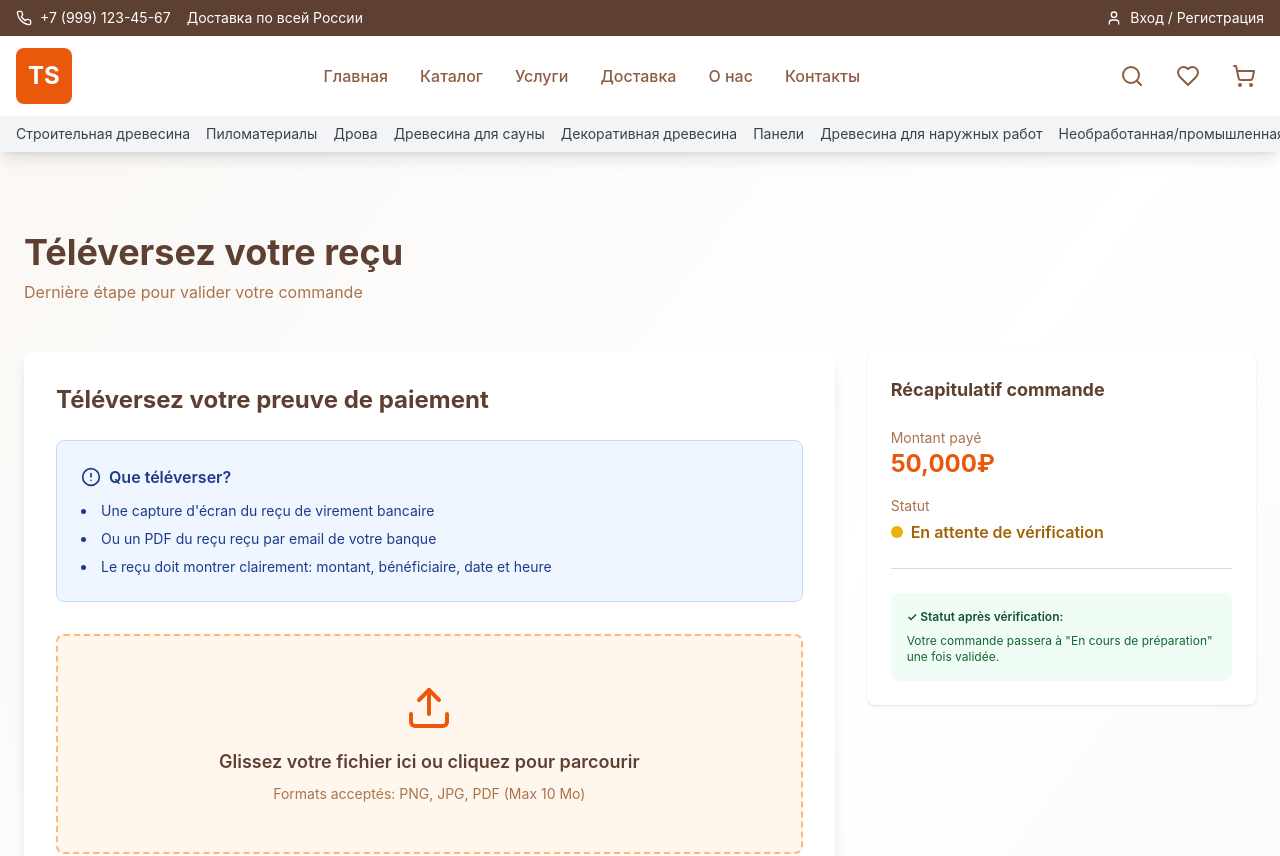
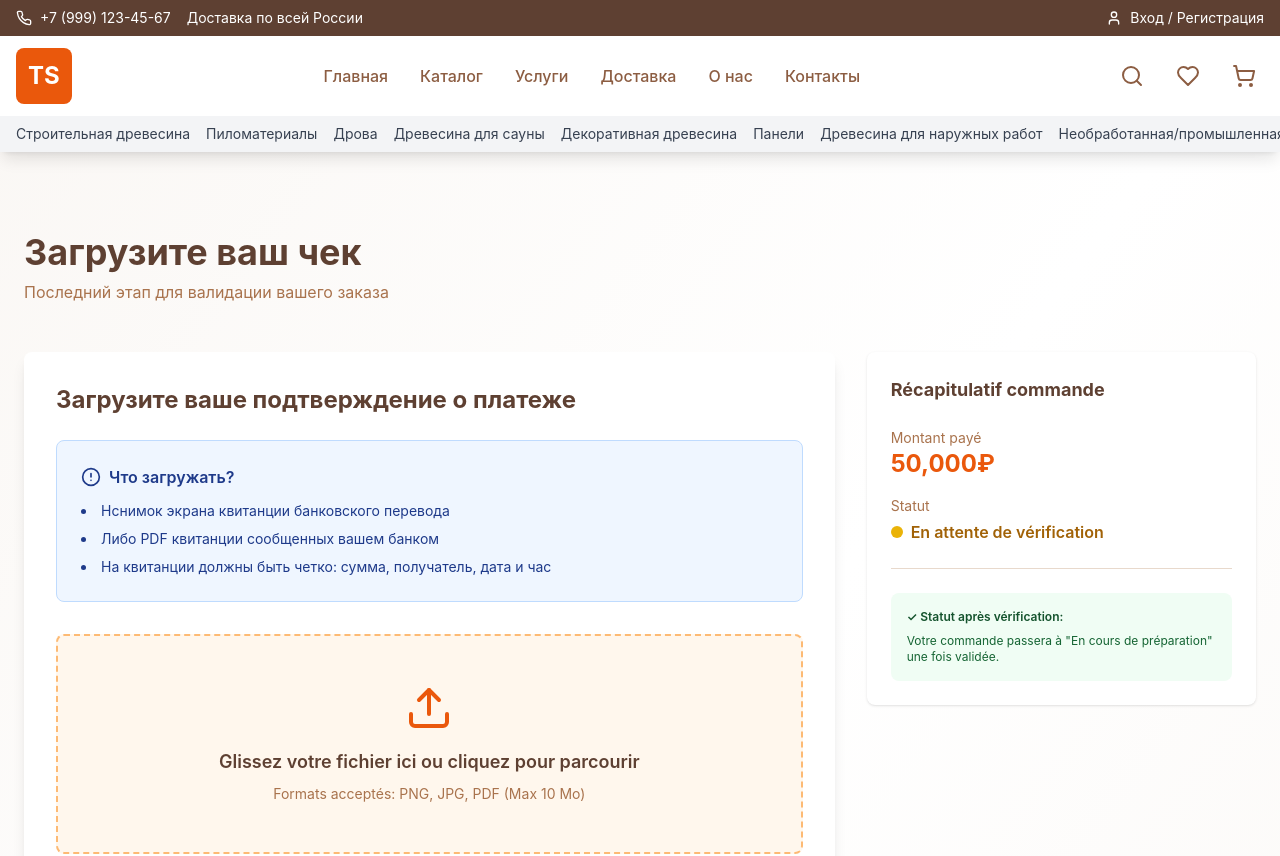
Before and after one commit to passivedrop-lab/bois, a Next.js app: page /checkout/receipt in a window 1280 px wide. Shown: the top 856 px of the page. Built offline with nearby package versions, Linux system fonts and the light colour scheme.

Commit message:
feat: translate payment and receipt pages to Russian

```diff
--- a/app/checkout/payment/page.tsx
+++ b/app/checkout/payment/page.tsx
@@ -97,46 +97,46 @@ export default function PaymentPage() {
                 <h3 className="font-bold text-wood-900 mb-4">Этапы перевода:</h3>
                 <ol className="list-decimal list-inside space-y-3 text-wood-700">
                   <li>Откройте свое банковское приложение или веб-платформу</li>
-                  <li>Выберите "Осуществить перевод" или "Быстрый паятеж"
-                  <li>Entrez les coordonnées ci-dessus (IBAN et BIC)</li>
-                  <li>Confirmer le montant: <strong>50,000 RUB</strong></li>
-                  <li>Complétez l'authentification (code OTP, empreinte digitale, etc.)</li>
-                  <li>Conservez ou téléchargez le reçu de confirmation</li>
+                  <li>Выберите "Осуществить перевод" или "Быстрый платеж"</li>
+                  <li>Выберите координаты (расчётный счёт и корреспондентский)</li>
+                  <li>Подтвердите сумму: <strong>50,000 RUB</strong></li>
+                  <li>Осуществите автентификацию (код OTP, пальцевая сяним и т.д.)</li>
+                  <li>Сохраните или скачайте ничего подтверждения</li>
                 </ol>
               </div>
             </div>
 
-            {/* Avertissement */}
+            {/* Предупреждение */}
             <div className="bg-yellow-50 border-l-4 border-yellow-400 p-6 rounded mb-8">
-              <h3 className="font-bold text-yellow-900 mb-2">⚠️ Important</h3>
+              <h3 className="font-bold text-yellow-900 mb-2">⚠️ Важно</h3>
               <p className="text-yellow-800 text-sm mb-4">
-                Après avoir effectué le virement, vous serez redirigé vers une page de téléversement.
-                <strong> Vous DEVEZ téléverser le reçu ou une capture d'écran du virement</strong> pour que votre commande soit validée.
+                После осуществления перевода, вы будете перенаправлены на страницу загружения.
+                <strong> Вы ДОЛЖНЫ загрузить квитанцию или снимок экрана перевода</strong> для того, чтобы ваш заказ был валидирован.
               </p>
               <p className="text-yellow-800 text-sm">
-                Sans preuve de paiement, nous ne pouvons pas traiter votre commande. Conservez une trace de votre transaction!
+                Без подтверждения платежа, мы не можем обработать ваш заказ. Сохраните рекорд трансакции!
               </p>
             </div>
           </div>
 
-          {/* Récapitulatif */}
+          {/* Объем */}
           <div className="lg:col-span-1">
             <div className="bg-white rounded-lg shadow p-6 sticky top-20">
-              <h3 className="text-lg font-bold text-wood-900 mb-4">Récapitulatif</h3>
+              <h3 className="text-lg font-bold text-wood-900 mb-4">Объем</h3>
 
               <div className="space-y-3 pb-6 border-b border-wood-200">
                 <div className="flex justify-between">
-                  <span className="text-wood-700">Produits</span>
+                  <span className="text-wood-700">Продукты</span>
                   <span className="font-semibold">45,000₽</span>
                 </div>
                 <div className="flex justify-between">
-                  <span className="text-wood-700">Livraison</span>
+                  <span className="text-wood-700">Доставка</span>
                   <span className="font-semibold">5,000₽</span>
                 </div>
               </div>
 
               <div className="flex justify-between font-bold text-wood-900 mb-8 pt-4">
-                <span>Total:</span>
+                <span>Итого:</span>
                 <span className="text-2xl text-fire-600">50,000₽</span>
               </div>
 
@@ -144,7 +144,7 @@ export default function PaymentPage() {
                 <div className="flex items-start gap-2">
                   <CheckCircle size={20} className="text-green-600 flex-shrink-0 mt-0.5" />
                   <p className="text-sm text-green-900">
-                    Votre commande sera confirmée dès réception de la preuve de paiement.
+                    Ваш заказ будет подтвержден сразу после получения ничего платежа.
                   </p>
                 </div>
               </div>
@@ -153,7 +153,7 @@ export default function PaymentPage() {
                 href="/checkout/receipt"
                 className="w-full bg-fire-600 text-white py-3 rounded-lg hover:bg-fire-700 transition font-semibold flex items-center justify-center gap-2 mb-3"
               >
-                Virement effectué
+                Перевод осуществлен
                 <ArrowRight size={18} />
               </Link>
 
@@ -161,12 +161,12 @@ export default function PaymentPage() {
                 href="/checkout"
                 className="w-full border-2 border-wood-300 text-wood-900 py-3 rounded-lg hover:bg-wood-50 transition font-semibold text-center"
               >
-                Retour
+                Назад
               </Link>
 
               <div className="mt-6 p-4 bg-blue-50 rounded-lg">
                 <p className="text-xs text-blue-900">
-                  💡 <strong>Conseil:</strong> Prenez une capture d'écran du reçu avant de continuer, vous en aurez besoin à l'étape suivante.
+                  💡 <strong>Повет:</strong> Снимите снимок с экрана квитанции при продолжении, вы это нужны на следующем этапе.
                 </p>
               </div>
             </div>
--- a/app/checkout/receipt/page.tsx
+++ b/app/checkout/receipt/page.tsx
@@ -58,8 +58,8 @@ export default function ReceiptPage() {
   return (
     <div className="py-12 sm:py-16 md:py-20">
       <div className="container mx-auto px-4 sm:px-6">
-        <h1 className="text-4xl font-bold text-wood-900 mb-2">Téléversez votre reçu</h1>
-        <p className="text-wood-600 mb-12">Dernière étape pour valider votre commande</p>
+        <h1 className="text-4xl font-bold text-wood-900 mb-2">Загрузите ваш чек</h1>
+        <p className="text-wood-600 mb-12">Последний этап для валидации вашего заказа</p>
 
         <div className="grid grid-cols-1 lg:grid-cols-3 gap-8">
           {/* Zone de téléversement */}
@@ -67,17 +67,17 @@ export default function ReceiptPage() {
             {!showSuccess ? (
               <>
                 <div className="bg-white rounded-lg shadow-lg p-8 mb-8">
-                  <h2 className="text-2xl font-bold text-wood-900 mb-6">Téléversez votre preuve de paiement</h2>
+                  <h2 className="text-2xl font-bold text-wood-900 mb-6">Загрузите ваше подтверждение о платеже</h2>
 
                   <div className="bg-blue-50 border border-blue-200 rounded-lg p-6 mb-8">
                     <h3 className="font-semibold text-blue-900 mb-3 flex items-center gap-2">
                       <AlertCircle size={20} />
-                      Que téléverser?
+                      Что загружать?
                     </h3>
                     <ul className="text-blue-900 text-sm space-y-2 list-disc list-inside">
-                      <li>Une capture d'écran du reçu de virement bancaire</li>
-                      <li>Ou un PDF du reçu reçu par email de votre banque</li>
-                      <li>Le reçu doit montrer clairement: montant, bénéficiaire, date et heure</li>
+                      <li>Нснимок экрана квитанции банковского перевода</li>
+                      <li>Либо PDF квитанции сообщенных вашем банком</li>
+                      <li>На квитанции должны быть четко: сумма, получатель, дата и час</li>
                     </ul>
                   </div>
 
```
